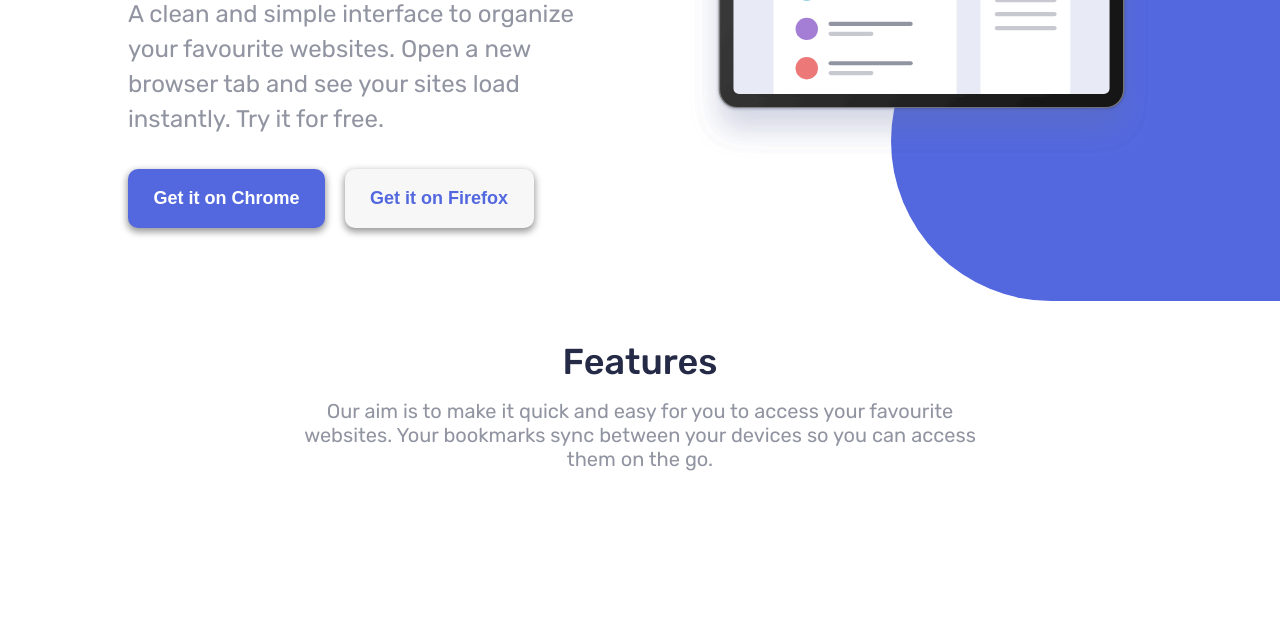
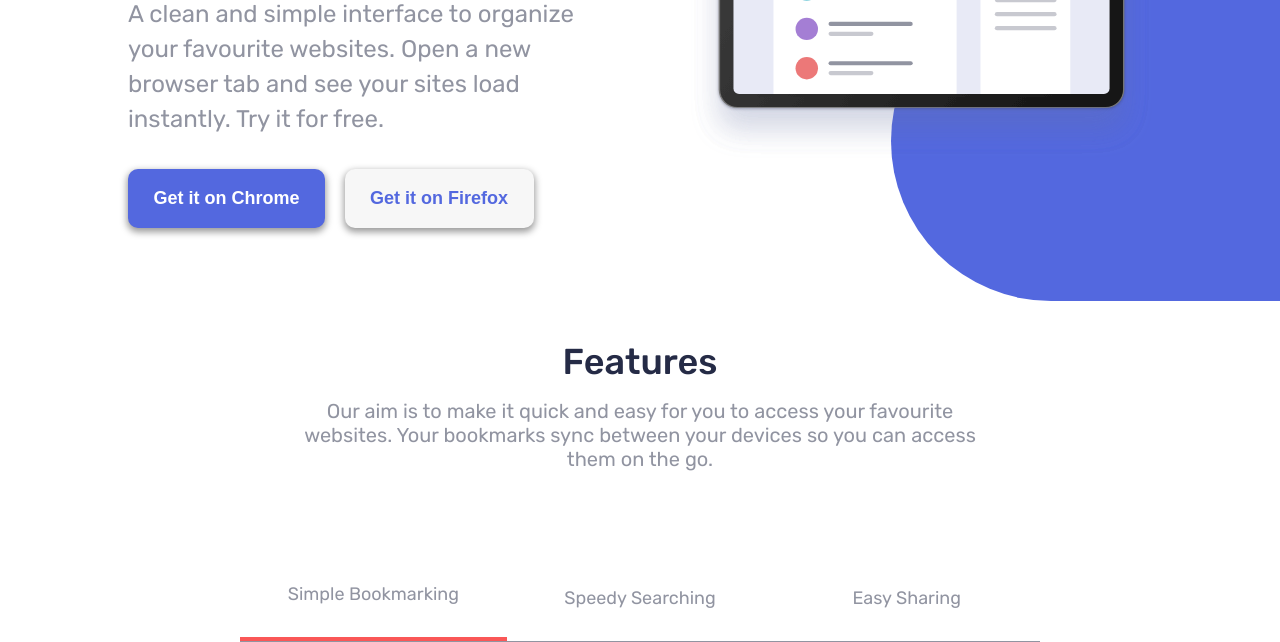
Before and after one commit to Aaryash-Shakya/PRODIGY_WD_01, a plain HTML site: page index.html in a window 1280 px wide. Shown: the part 447-1089 px from the top of the page. Before the commit the page ends 998 px from the top, so only its background shows below. Drawn offline with Linux system fonts and the light colour scheme; a script that the page names is missing.

Commit message:
add: feature menu

```diff
--- a/index.html
+++ b/index.html
@@ -48,6 +48,14 @@
                 Your bookmarks sync between your devices so you can access them on the go.
             </p>
         </div>
+        <div class="feature-menu">
+            <p class="feature-item active">Simple Bookmarking</p>
+            <p class="feature-item">Speedy Searching</p>
+            <p class="feature-item">Easy Sharing</p>
+        </div>
+        <div class="feature-container">
+
+        </div>
     </section>
     <!-- external js -->
     <script src="script.js"></script>
--- a/style.css
+++ b/style.css
@@ -155,3 +155,31 @@ nav.navbar{
     color: var(--grayish-blue);
     text-align: center;
 }
+#feature .feature-menu{
+    max-width: 800px;
+    margin: 0 auto;
+    display: flex;
+    align-items: end;
+    justify-content: space-evenly;
+    border-bottom: 1px solid var(--grayish-blue);
+}
+#feature .feature-item{
+    width: 100%;
+    padding-top: 2rem;
+    padding-bottom: 2rem;
+    padding-left: auto;
+    padding-right: auto;
+    gap:0;
+    text-align: center;
+    font-weight: 400;
+    color: var(--grayish-blue);
+    font-size: 18px;
+    cursor: pointer;
+}
+#feature .feature-item:hover{
+    color: var(--soft-red);
+}
+
+#feature .active{
+    border-bottom: 4px solid var(--soft-red);
+}
```
